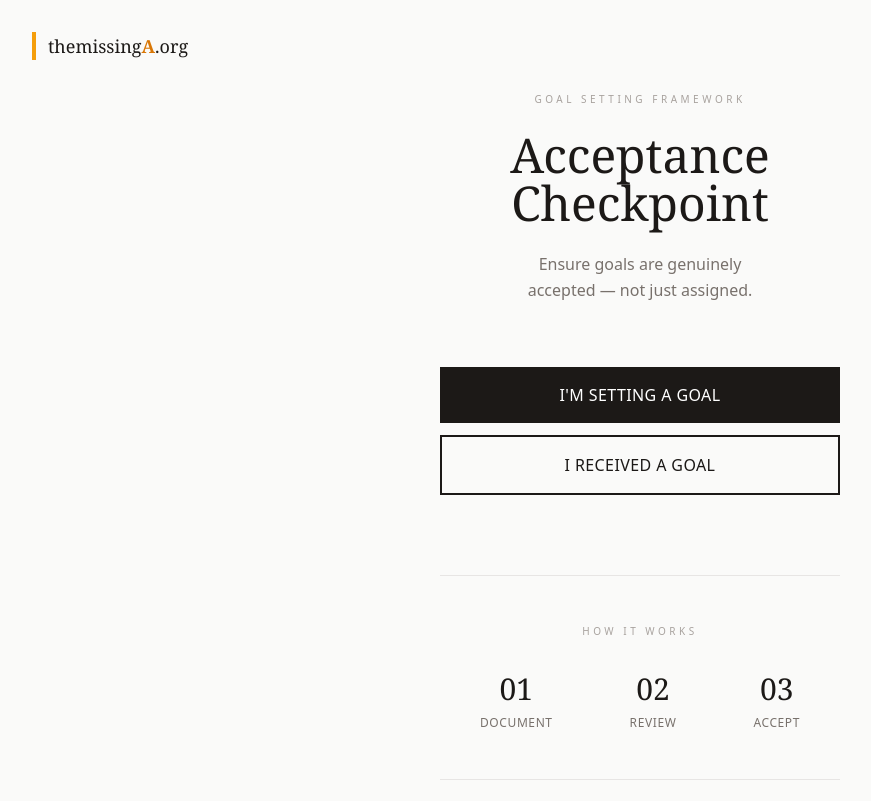
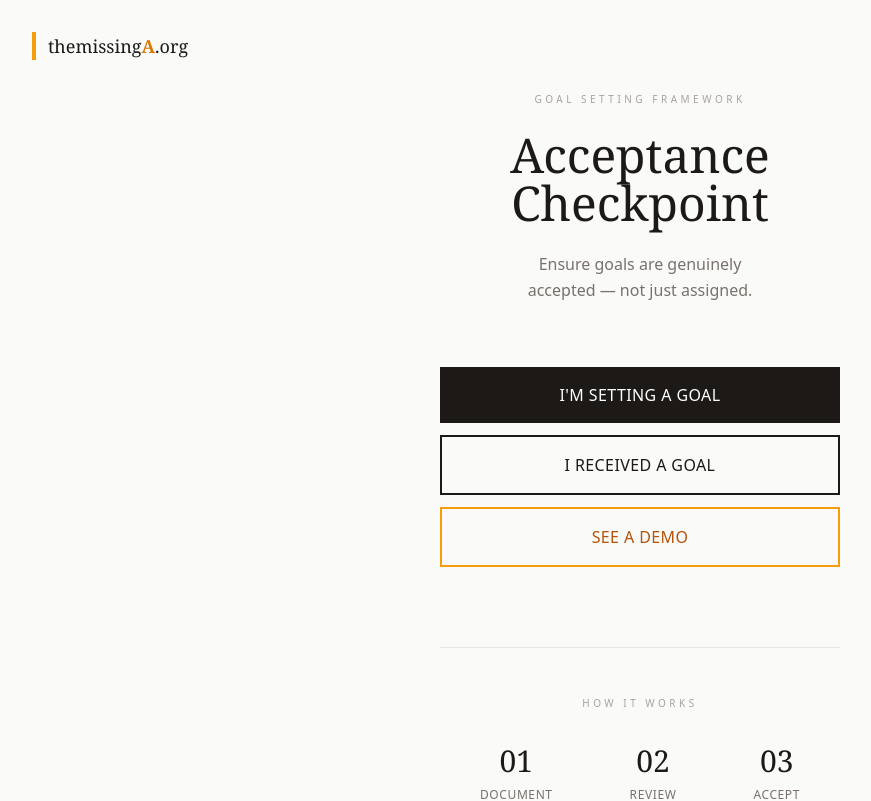
Before and after one commit to curtgiddings/-acceptance-checkpoint, a Next.js app: page / in a window 1280 px wide. Shown: the top 801 px of the page, without its empty margins (0-871 px from the left). Built offline with nearby package versions, Linux system fonts and the light colour scheme.

Commit message:
Add demo link to the page

```diff
--- a/app/page.tsx
+++ b/app/page.tsx
@@ -20,19 +20,23 @@ export default function Home() {
         >
           I&apos;M SETTING A GOAL
         </Link>
-
         <Link
           href="/review"
           className="block w-full py-4 border-2 border-stone-900 text-stone-900 text-center font-medium tracking-wide hover:bg-stone-900 hover:text-white transition-colors"
         >
           I RECEIVED A GOAL
         </Link>
+        <Link
+          href="/demo"
+          className="block w-full py-4 border-2 border-amber-500 text-amber-700 text-center font-medium tracking-wide hover:bg-amber-500 hover:text-white transition-colors"
+        >
+          SEE A DEMO
+        </Link>
       </div>
       <div className="border-t border-stone-200 pt-12 mb-12">
         <p className="text-[10px] uppercase tracking-[0.35em] text-stone-400 mb-8 text-center">
           How It Works
         </p>
-
         <div className="flex justify-between text-center max-w-xs mx-auto">
           <div>
             <p className="font-serif text-3xl text-stone-900 mb-2">01</p>
```
